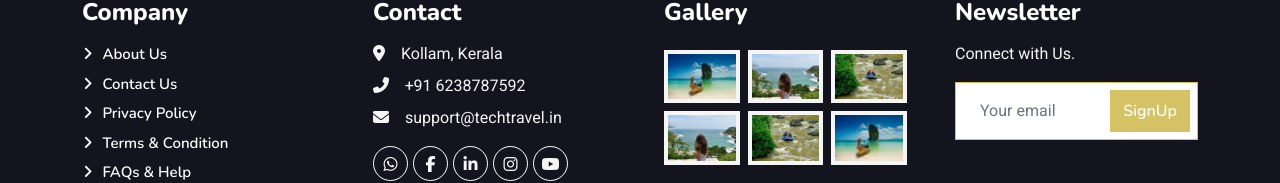
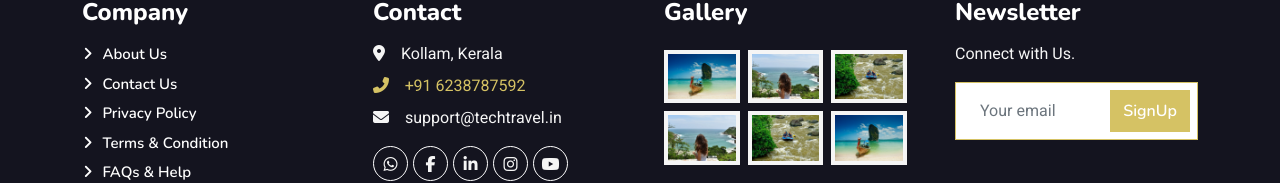
Before and after one commit to abdullasirajudeen/TechTravel, a plain HTML site: page index.html in a window 1280 px wide. Shown: the part 4731-4914 px from the top of the page. Drawn offline with nearby package versions, Linux system fonts and the light colour scheme; a script that the page names is missing.

Commit message:
Update footer.html

```diff
--- a/common/footer.html
+++ b/common/footer.html
@@ -12,7 +12,7 @@
             <div class="col-lg-3 col-md-6">
                 <h4 class="text-white mb-3">Contact</h4>
                 <p class="mb-2"><i class="fa fa-map-marker-alt me-3"></i>Kollam, Kerala</p>
-                <p class="mb-2"><i class="fa fa-phone-alt me-3"></i>+91 6238787592</p>
+                <a target="_blank" href="https://wa.me/916282234885"><p class="mb-2"><i class="fa fa-phone-alt me-3"></i>+91 6238787592</p></a>
                 <p class="mb-2"><i class="fa fa-envelope me-3"></i>support@techtravel.in</p>
 
                 <div class="d-flex pt-2">
```
